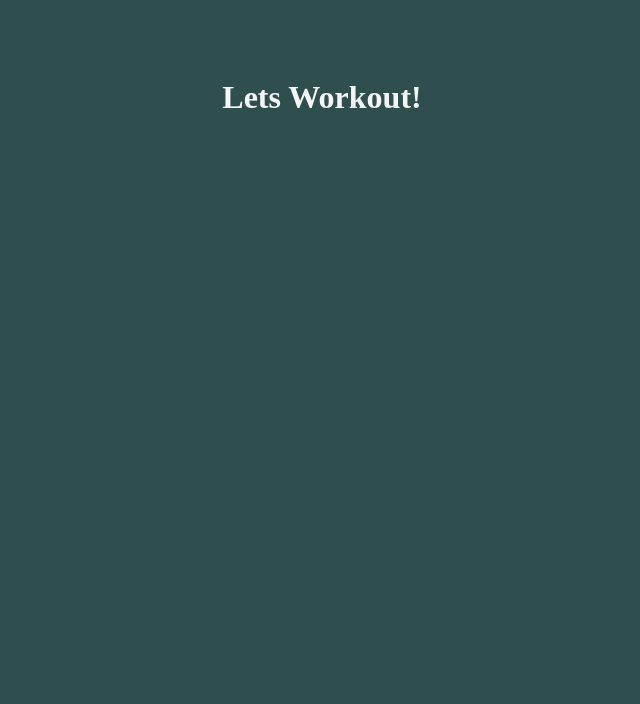
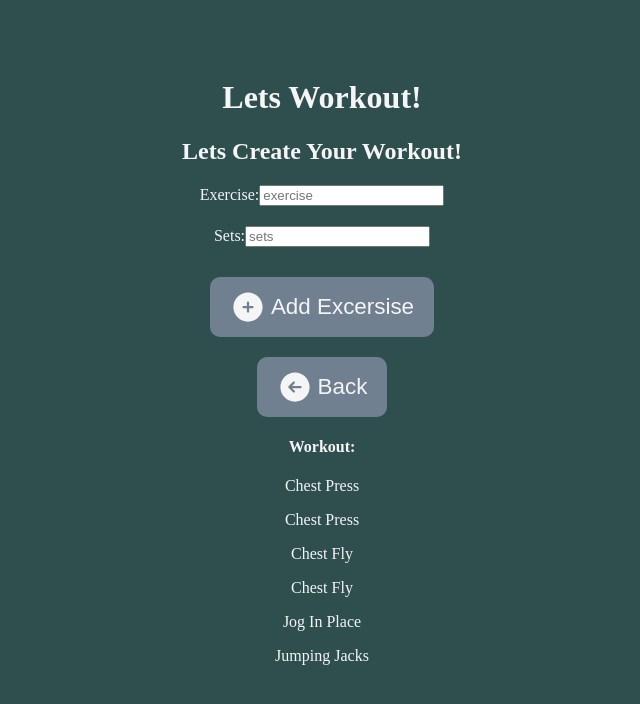
Before and after one commit to KMeyer13/WorkOutApp-UpdatedTimer, a React (Vite) app: page /workout in a window 1280 px wide. Before the commit this address had no page. Shown: the top 704 px of the page, without its empty margins (318-958 px from the left). Built offline with nearby package versions, Linux system fonts and the light colour scheme.

Commit message:
Able to add exercises and see exercises on the create workout page

```diff
--- /dev/null
+++ b/src/AddExerciseButton.jsx
@@ -0,0 +1,21 @@
+function AddExerciseButton(props) {
+  return (
+    <button {...props} className="with-text">
+      <svg
+        xmlns="http://www.w3.org/2000/svg"
+        viewBox="0 0 24 24"
+        fill="currentColor"
+        class="w-6 h-6"
+      >
+        <path
+          fill-rule="evenodd"
+          d="M12 2.25c-5.385 0-9.75 4.365-9.75 9.75s4.365 9.75 9.75 9.75 9.75-4.365 9.75-9.75S17.385 2.25 12 2.25ZM12.75 9a.75.75 0 0 0-1.5 0v2.25H9a.75.75 0 0 0 0 1.5h2.25V15a.75.75 0 0 0 1.5 0v-2.25H15a.75.75 0 0 0 0-1.5h-2.25V9Z"
+          clip-rule="evenodd"
+        />
+      </svg>
+      Add Excersise
+    </button>
+  );
+}
+
+export default AddExerciseButton;
--- a/src/App.jsx
+++ b/src/App.jsx
@@ -4,18 +4,19 @@ import Timer from "./Timer";
 import Settings from "./Settings";
 import WorkoutContext from "./WorkoutContext";
 import { useState } from "react";
+import Workout from "./Workout";
 
 const App = () => {
   const [workSeconds, setWorkSeconds] = useState(45);
   const [breakSeconds, setBreakSeconds] = useState(15);
-  const workout = [
+  const [workout, setWorkout] = useState([
     "Chest Press",
     "Chest Press",
     "Chest Fly",
     "Chest Fly",
     "Jog In Place",
     "Jumping Jacks",
-  ];
+  ]);
 
   return (
     <BrowserRouter>
@@ -26,6 +27,7 @@ const App = () => {
           setWorkSeconds,
           setBreakSeconds,
           workout,
+          setWorkout,
         }}
       >
         <main>
@@ -34,6 +36,7 @@ const App = () => {
             <Routes>
               <Route path="/" element={<Timer />} />
               <Route path="/settings" element={<Settings />} />
+              <Route path="/workout" element={<Workout />} />
             </Routes>
           </div>
         </main>
--- /dev/null
+++ b/src/CreateWorkoutButton.jsx
@@ -0,0 +1,21 @@
+function CreateWorkoutButton(props) {
+  return (
+    <button {...props} className="with-text">
+      <svg
+        xmlns="http://www.w3.org/2000/svg"
+        viewBox="0 0 24 24"
+        fill="currentColor"
+        class="w-6 h-6"
+      >
+        <path
+          fill-rule="evenodd"
+          d="M12 2.25c-5.385 0-9.75 4.365-9.75 9.75s4.365 9.75 9.75 9.75 9.75-4.365 9.75-9.75S17.385 2.25 12 2.25ZM12.75 9a.75.75 0 0 0-1.5 0v2.25H9a.75.75 0 0 0 0 1.5h2.25V15a.75.75 0 0 0 1.5 0v-2.25H15a.75.75 0 0 0 0-1.5h-2.25V9Z"
+          clip-rule="evenodd"
+        />
+      </svg>
+      Create Workout
+    </button>
+  );
+}
+
+export default CreateWorkoutButton;
--- a/src/Settings.jsx
+++ b/src/Settings.jsx
@@ -3,6 +3,7 @@ import { useContext } from "react";
 import BackButton from "./BackButton";
 import WorkoutContext from "./WorkoutContext";
 import { Link } from "react-router-dom";
+import CreateWorkoutButton from "./CreateWorkoutButton";
 
 function Settings() {
   const workoutInfo = useContext(WorkoutContext);
@@ -32,6 +33,9 @@ function Settings() {
         max={120}
       />
       <div style={{ textAlign: "center", marginTop: "20px" }}>
+        <Link to={"/workout"}>
+          <CreateWorkoutButton />
+        </Link>
         <Link to={"/"}>
           <BackButton />
         </Link>
--- /dev/null
+++ b/src/Workout.jsx
@@ -0,0 +1,78 @@
+import { useContext } from "react";
+import { Link } from "react-router-dom";
+import WorkoutContext from "./WorkoutContext";
+import BackButton from "./BackButton";
+import AddExerciseButton from "./AddExerciseButton";
+
+function Workout() {
+  const workoutInfo = useContext(WorkoutContext);
+  let newWorkout = [...workoutInfo.workout];
+
+  const addExercise = (obj) => {
+    newWorkout.push(obj.exercise);
+    workoutInfo.setWorkout(newWorkout);
+    if (obj.set > 1) {
+      obj.set -= 1;
+      addExercise(obj);
+    }
+    console.log(newWorkout);
+  };
+
+  return (
+    <div>
+      <h2>Lets Create Your Workout!</h2>
+      <div className="WorkoutForm">
+        <form
+          id="WorkoutForm"
+          onSubmit={(e) => {
+            e.preventDefault();
+            const formData = new FormData(e.target);
+            const obj = {
+              exercise: formData.get("exercise") ?? "",
+              set: formData.get("sets") ?? "",
+            };
+            addExercise(obj);
+            document.getElementById("WorkoutForm").reset();
+          }}
+        >
+          <label htmlFor="exercise">
+            Exercise:
+            <input id="exercise" name="exercise" placeholder="exercise" />
+          </label>
+          <label htmlFor="sets">
+            Sets:
+            <input id="sets" name="sets" placeholder="sets" />
+          </label>
+          <button className="with-text">
+            <svg
+              xmlns="http://www.w3.org/2000/svg"
+              viewBox="0 0 24 24"
+              fill="currentColor"
+              class="w-6 h-6"
+            >
+              <path
+                fill-rule="evenodd"
+                d="M12 2.25c-5.385 0-9.75 4.365-9.75 9.75s4.365 9.75 9.75 9.75 9.75-4.365 9.75-9.75S17.385 2.25 12 2.25ZM12.75 9a.75.75 0 0 0-1.5 0v2.25H9a.75.75 0 0 0 0 1.5h2.25V15a.75.75 0 0 0 1.5 0v-2.25H15a.75.75 0 0 0 0-1.5h-2.25V9Z"
+                clip-rule="evenodd"
+              />
+            </svg>
+            Add Excersise
+          </button>
+        </form>
+      </div>
+      <div>
+        <Link to={"/settings"}>
+          <BackButton />
+        </Link>
+      </div>
+      <div>
+        <h4>Workout:</h4>
+        {newWorkout.map((exercise) => (
+          <p>{exercise}</p>
+        ))}
+      </div>
+    </div>
+  );
+}
+
+export default Workout;
```
